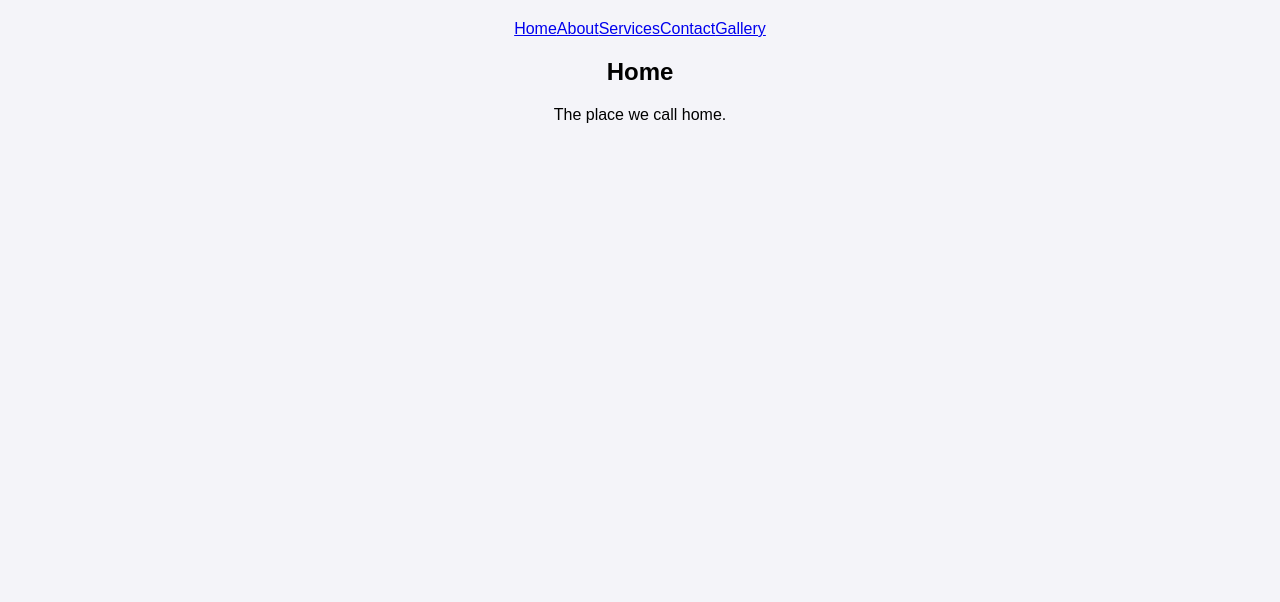
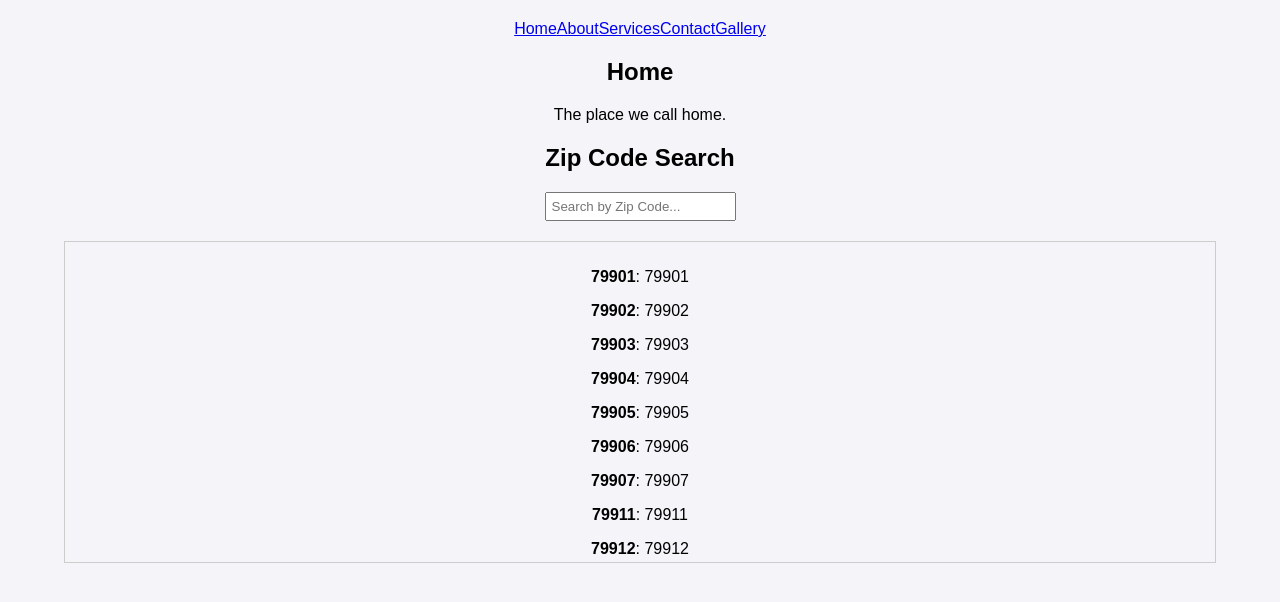
Before and after one commit to FabLab-AI-Software-Development/group-4-staticsite, a React (Create React App) app: page / in a window 1280 px wide. Shown: the top 602 px of the page. Built offline with nearby package versions, Linux system fonts and the light colour scheme.

Commit message:
Zip Code push

```diff
--- a/src/App.jsx
+++ b/src/App.jsx
@@ -1,5 +1,6 @@
 import './App.css';
 import Nav from './components/nav/nav.jsx';
+import ZipCodeSearch from './components/Zip_code/Ziplocate.jsx';
 
 function App() {
   return (
@@ -9,6 +10,7 @@ function App() {
             <div class="container">
             <h2>Home</h2>
             <p>The place we call home.</p>
+            < ZipCodeSearch/>
 
             {/* <img src="https://lp-cms-production.imgix.net/2019-06/GettyImages-184106738_high.jpg" alt="Image of Downtown El Paso" width = 500 /> */}
             </div>
--- /dev/null
+++ b/src/components/Zip_code/Ziplocate.jsx
@@ -0,0 +1,60 @@
+import React, { useState, } from 'react';
+// import React, { useEffect } from 'react';
+
+const ZipCodeSearch = () => {
+  const zipCodes = [
+    '79901', '79902', '79903', '79904', '79905',
+    '79906', '79907', '79911', '79912', '79915',
+    '79922', '79924', '79925', '79927', '79928',
+    '79930', '79932', '79934', '79935', '79936',
+    '79938', '79968'
+  ];
+
+  const [filteredZipCodes, setFilteredZipCodes] = useState(zipCodes);
+  const [searchTerm, setSearchTerm] = useState('');
+
+//   useEffect(() => {
+//     // This effect could be used for fetching data based on zipCodes,
+//     // but since zipCodes are static here, it's just simulating a fetch
+//     const simulateFetchData = () => {
+//       // Simulate an API call or any asynchronous action here
+//       // For demonstration, we're just logging a message
+//       console.log('Fetching data based on zipCodes:', zipCodes);
+//     };
+
+//     simulateFetchData();
+//   }, [zipCodes]);
+
+  const handleSearchChange = (event) => {
+    const term = event.target.value;
+    setSearchTerm(term);
+    if (term.trim() === '') {
+      setFilteredZipCodes(zipCodes);
+    } else {
+      const filtered = zipCodes.filter(zip => zip.includes(term));
+      setFilteredZipCodes(filtered);
+    }
+  };
+
+  return (
+    <div>
+      <h2>Zip Code Search</h2>
+      <input
+        type="text"
+        placeholder="Search by Zip Code..."
+        value={searchTerm}
+        onChange={handleSearchChange}
+        style={{ marginBottom: '20px', padding: '5px' }}
+      />
+      <div style={{ maxHeight: '300px', overflowY: 'auto', border: '1px solid #ccc', padding: '10px' }}>
+        {filteredZipCodes.map((zipCode) => (
+          <div key={zipCode} style={{ marginBottom: '10px' }}>
+            <p><strong>{zipCode}</strong>: {zipCode}</p>
+          </div>
+        ))}
+      </div>
+    </div>
+  );
+};
+
+export default ZipCodeSearch;
```
Also changed, not shown: public/about.html (added, +37 -0 lines), src/pages/about.jsx (line endings or trailing spaces).
